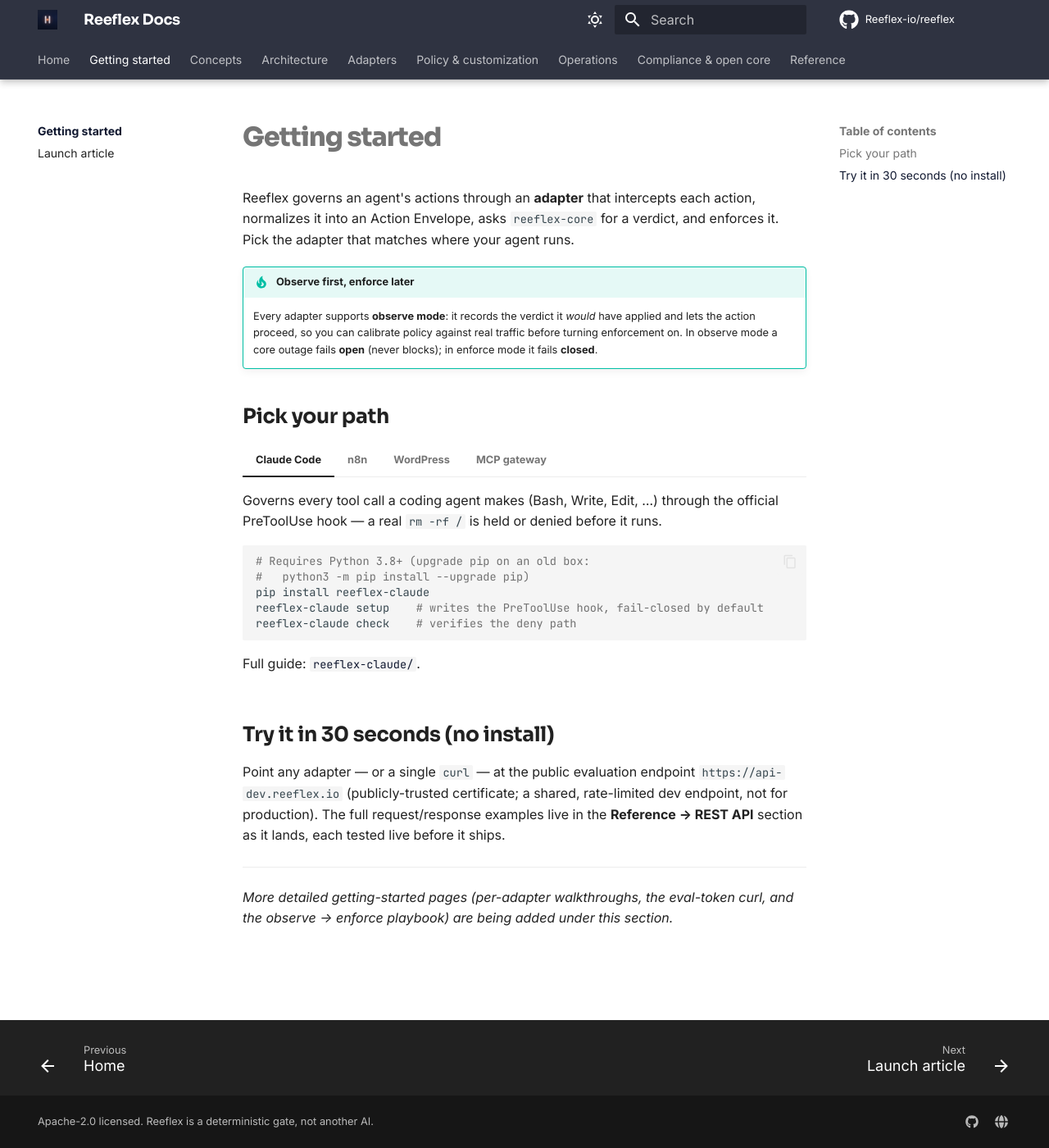
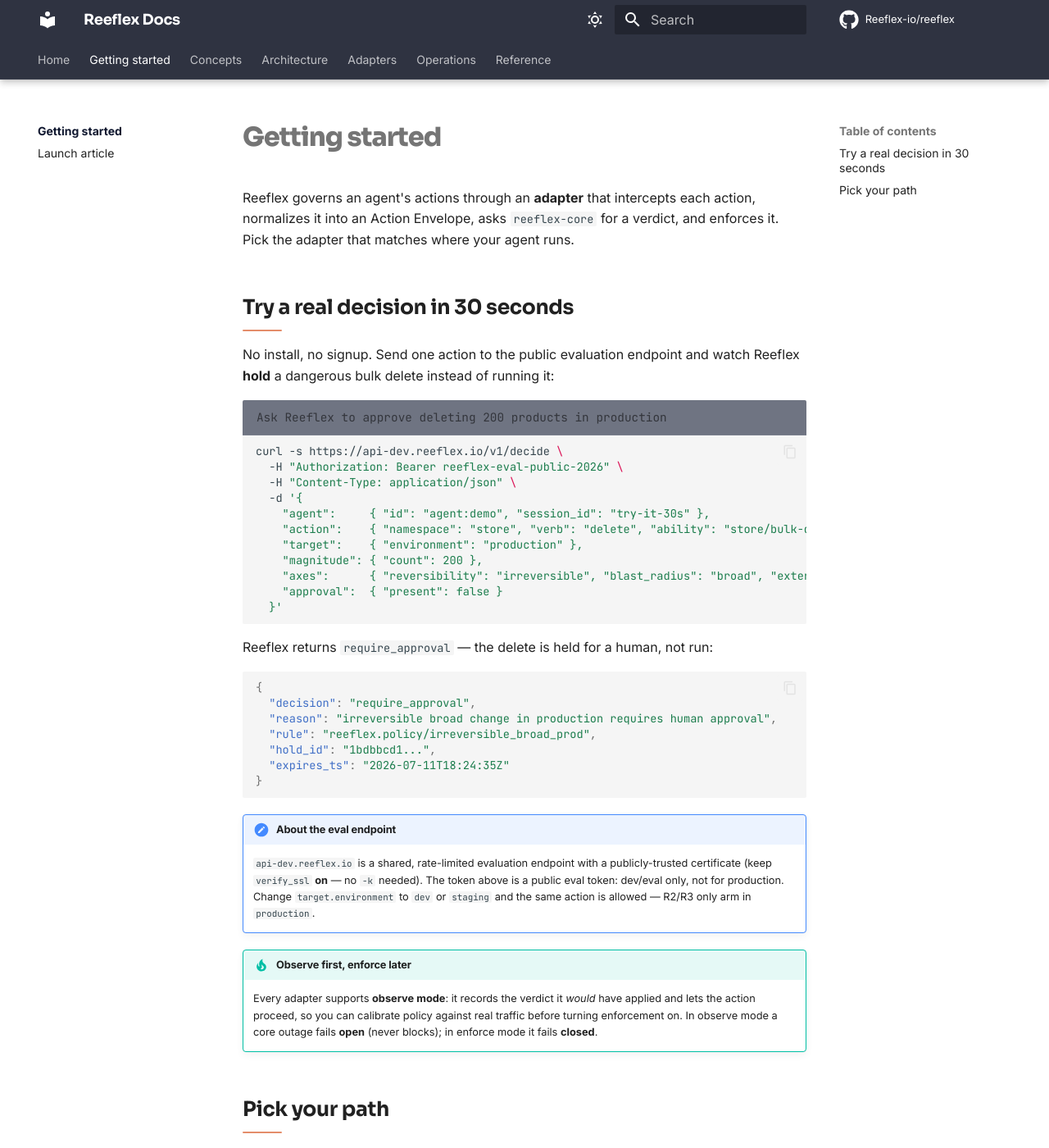
Before and after one commit to Reeflex-io/reeflex, an MkDocs documentation site: the page built from docs/getting-started/index.md, in a window 1280 px wide and 1400 px high. Shown: the whole window at 82% size. Built offline with MkDocs 1.6.1 and Material for MkDocs 9.7.7, drawn with Linux system fonts in a browser that asks for light colours; comment, search, counter and statistics services are not loaded; some of the changed text lies outside the part shown.

Commit message:
docs(site): correction round - official favicon, 7-tab nav, try-it, polish, 404
C1-C5 correction round for docs.reeflex.io (doc-site only; no product change).

- C1 brand assets: replace the self-made favicon with a byte-identical copy of
  the official site/dist/favicon.svg; remove the self-made logo.png. The
  official mark is a dark-navy badge that blends into the navy header (measured
  ~1.04:1 contrast in dark mode), so per the copy-not-recreate rule the header
  uses the "Reeflex Docs" text wordmark instead - legible in both palettes and
  matching reeflex.io. The official favicon still serves the browser tab.
- C2 nav: consolidate 9 -> 7 top-level tabs (Policy under Concepts, Compliance
  under Operations); verified no wrap at 1280px and 1366px.
- C3 try-it: the live-tested POST /v1/decide curl (bulk-delete 200 ->
  require_approval hold) is the first section of Getting started, with a Home
  hero tease linking to it.
- C4 polish: ember accent bar under H2s, code-block title styling, consistent
  admonitions.
- C5: single "last updated" date (creation date off); branded 404 (mark + one
  line + home button).
- Flag correction toward code: siem.md kill_switch now documents current
  reality (REEFLEX_FREEZE -> reeflex.policy/frozen deny + freeze.flipped webhook
  + audit is live; the SIEM kill_switch event is designed but emit_kill_switch()
  has no production caller), not "wired".

Signed-off-by: Leo David <31898648+leodavidsec@users.noreply.github.com>

````diff
--- a/docs/getting-started/index.md
+++ b/docs/getting-started/index.md
@@ -11,6 +11,44 @@
 Reeflex governs an agent's actions through an **adapter** that intercepts each
 action, normalizes it into an Action Envelope, asks `reeflex-core` for a
 verdict, and enforces it. Pick the adapter that matches where your agent runs.
+
+## Try a real decision in 30 seconds
+
+No install, no signup. Send one action to the public evaluation endpoint and
+watch Reeflex **hold** a dangerous bulk delete instead of running it:
+
+```bash title="Ask Reeflex to approve deleting 200 products in production"
+curl -s https://api-dev.reeflex.io/v1/decide \
+  -H "Authorization: Bearer reeflex-eval-public-2026" \
+  -H "Content-Type: application/json" \
+  -d '{
+    "agent":     { "id": "agent:demo", "session_id": "try-it-30s" },
+    "action":    { "namespace": "store", "verb": "delete", "ability": "store/bulk-delete-products" },
+    "target":    { "environment": "production" },
+    "magnitude": { "count": 200 },
+    "axes":      { "reversibility": "irreversible", "blast_radius": "broad", "externality": "internal" },
+    "approval":  { "present": false }
+  }'
+```
+
+Reeflex returns `require_approval` — the delete is held for a human, not run:
+
+```json
+{
+  "decision": "require_approval",
+  "reason": "irreversible broad change in production requires human approval",
+  "rule": "reeflex.policy/irreversible_broad_prod",
+  "hold_id": "1bdbbcd1...",
+  "expires_ts": "2026-07-11T18:24:35Z"
+}
+```
+
+!!! note "About the eval endpoint"
+    `api-dev.reeflex.io` is a shared, rate-limited evaluation endpoint with a
+    publicly-trusted certificate (keep `verify_ssl` **on** — no `-k` needed).
+    The token above is a public eval token: dev/eval only, not for production.
+    Change `target.environment` to `dev` or `staging` and the same action is
+    allowed — R2/R3 only arm in `production`.
 
 !!! tip "Observe first, enforce later"
     Every adapter supports **observe mode**: it records the verdict it *would*
@@ -75,15 +113,9 @@
 
     Full guide: [docs/mcp-gateway.md](../mcp-gateway.md).
 
-## Try it in 30 seconds (no install)
-
-Point any adapter — or a single `curl` — at the public evaluation endpoint
-`https://api-dev.reeflex.io` (publicly-trusted certificate; a shared,
-rate-limited dev endpoint, not for production). The full request/response
-examples live in the **Reference → REST API** section as it lands, each tested
-live before it ships.
-
 ---
 
-*More detailed getting-started pages (per-adapter walkthroughs, the eval-token
-curl, and the observe → enforce playbook) are being added under this section.*
+*More detailed getting-started pages (per-adapter walkthroughs and the
+observe → enforce playbook) are being added under this section. The full REST
+API reference — every request/response tested live — lands in
+[Reference](../reference/index.md).*
--- a/docs/stylesheets/extra.css
+++ b/docs/stylesheets/extra.css
@@ -159,3 +159,66 @@
   border: 1px solid rgba(233, 238, 249, 0.08);
   border-radius: 10px;
 }
+
+/* ================= Interior polish (C4) ================= */
+
+/* Ember section accent: a short bar under every H2, so content pages carry the
+   brand the way the home does, not just in link color. */
+.md-typeset h2 {
+  padding-top: 0.6rem;
+}
+.md-typeset h2::after {
+  content: "";
+  display: block;
+  width: 2.4rem;
+  height: 2px;
+  margin-top: 0.5rem;
+  background: var(--reeflex-ember);
+  border-radius: 2px;
+  opacity: 0.85;
+}
+
+/* Code block title bar (```lang title="...") — give it the panel look. */
+.md-typeset .highlight span.filename {
+  border-bottom: 1px solid rgba(233, 238, 249, 0.08);
+  font: 500 0.72rem/1.6 "JetBrains Mono", monospace;
+  color: var(--md-default-fg-color--light);
+  background: rgba(16, 24, 48, 0.6);
+}
+
+/* Admonition titles: a touch more weight, consistent across page types. */
+.md-typeset .admonition-title,
+.md-typeset summary {
+  font-weight: 700;
+  letter-spacing: -0.01em;
+}
+
+/* Section index "overview" card grids inherit the home card styling above;
+   this just tightens their vertical rhythm. */
+.md-typeset .grid.cards {
+  margin-top: 1rem;
+}
+
+/* ---------- Branded 404 ---------- */
+.reeflex-404 {
+  min-height: 52vh;
+  display: flex;
+  flex-direction: column;
+  justify-content: center;
+  align-items: center;
+  text-align: center;
+  gap: 0.4rem;
+  padding: 2rem 1rem;
+}
+.reeflex-404 img { margin-bottom: 0.8rem; }
+.reeflex-404 .lede {
+  max-width: 34rem;
+  color: var(--md-default-fg-color--light);
+}
+
+/* Home hero "try it" tease under the CTA buttons. */
+.reeflex-hero .hero-tease {
+  margin-top: 0.9rem;
+  font-size: 0.9rem;
+  color: var(--md-default-fg-color--light);
+}
--- a/mkdocs.yml
+++ b/mkdocs.yml
@@ -14,8 +14,13 @@
 
 theme:
   name: material
+  custom_dir: overrides
   language: en
-  logo: assets/logo.png
+  # No header logo image: the official brand mark (favicon.svg) is a dark-navy
+  # badge that blends into the navy header (verified ~1.04:1 contrast in dark
+  # mode). Per the copy-not-recreate rule we do NOT alter the asset; the header
+  # uses the "Reeflex Docs" text wordmark instead (legible in both palettes,
+  # matching reeflex.io). The official favicon still serves the browser tab.
   favicon: assets/favicon.svg
   icon:
     repo: fontawesome/brands/github
@@ -104,7 +109,7 @@
   # build stays clean and `--strict` reflects content, not the environment.
   - git-revision-date-localized:
       enabled: !ENV [CI, false]
-      enable_creation_date: true
+      enable_creation_date: false # show a single "last updated" date, not two
       enable_git_follow: false
       type: date
       fallback_to_build_date: true
@@ -123,6 +128,10 @@
       name: reeflex.io
   generator: false
 
+# 7 top-level tabs (no crowding/wrap at 1280-1366px). Policy is nested under
+# Concepts (customizing the five rules is an extension of understanding them);
+# Compliance is nested under Operations (it is a run-time evidence concern).
+# FAQ + Roadmap will live in the footer + Home, not as tabs, when they land.
 nav:
   - Home: index.md
   - Getting started:
@@ -131,21 +140,21 @@
   - Concepts:
       - concepts/index.md
       - Why Reeflex (HIL / HOTL / AIL): why-reeflex.md
+      - Policy & customization:
+          - policy/index.md
+          - Adapt the policy: policy-guide.md
   - Architecture:
       - architecture.md
   - Adapters:
       - adapters/index.md
       - n8n (zero-code): guides/n8n.md
       - MCP gateway: mcp-gateway.md
-  - Policy & customization:
-      - policy/index.md
-      - Adapt the policy: policy-guide.md
   - Operations:
       - operations/index.md
       - SIEM export: siem.md
-  - Compliance & open core:
-      - compliance/index.md
-      - Open core: open-core.md
+      - Compliance & open core:
+          - compliance/index.md
+          - Open core: open-core.md
   - Reference:
       - reference/index.md
       - "ADR 0001: deployment model": adr/0001-deployment-model.md
--- /dev/null
+++ b/overrides/404.html
@@ -0,0 +1,12 @@
+{% extends "base.html" %}
+
+<!-- Branded 404: official mark + one line + link home. Absolute paths so it
+     resolves regardless of the (missing) URL depth it is served at. -->
+{% block content %}
+<div class="reeflex-404" markdown>
+  <img src="/assets/favicon.svg" alt="Reeflex" width="72" height="72" />
+  <h1>404 &mdash; not in the decision path</h1>
+  <p class="lede">That page doesn't exist (or it moved). Reeflex fails closed &mdash; this link just did too.</p>
+  <p><a href="/" class="md-button md-button--primary">Back to the docs home</a></p>
+</div>
+{% endblock %}
````
Also changed, not shown: docs/index.md (+2 -0 lines), docs/assets/favicon.svg, docs/assets/logo.png (deleted).
